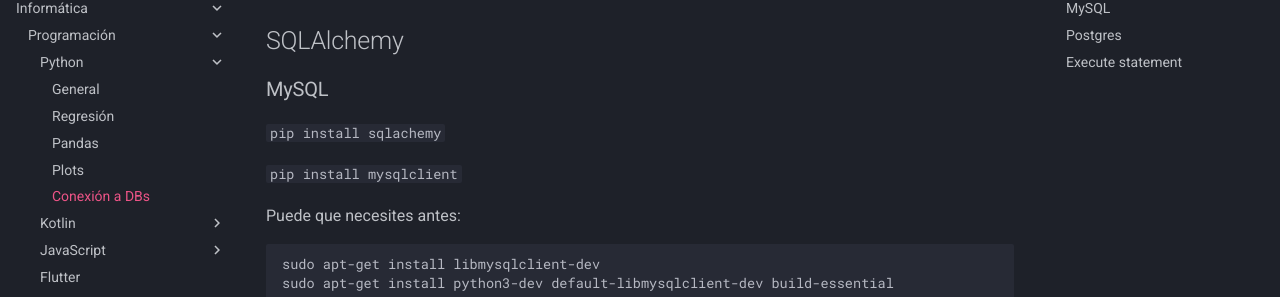
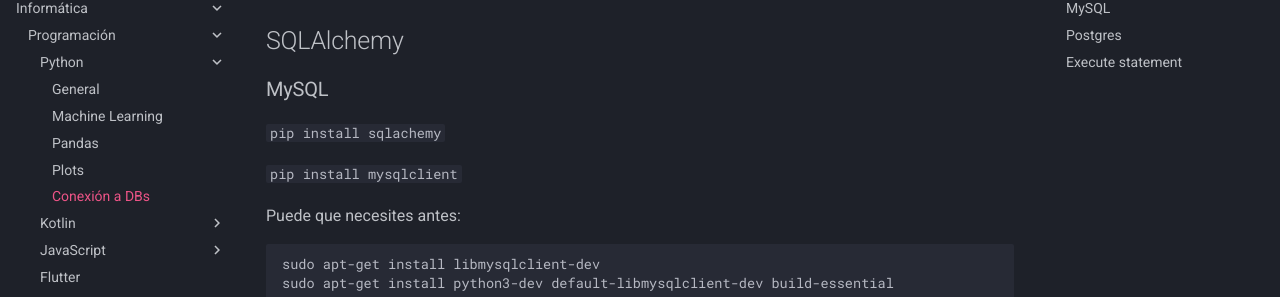
Before and after one commit to vatojavier/wiki, an MkDocs documentation site: the page built from docs/informatica/python/cDB.md, in a window 1280 px wide. Shown: the part 157-454 px from the top of the page. Built offline with MkDocs 1.6.1 and Material for MkDocs 9.7.7, drawn with Linux system fonts in a browser that asks for light colours; comment, search, counter and statistics services are not loaded.

Commit message:
Update mkdocs.yml

```diff
--- a/mkdocs.yml
+++ b/mkdocs.yml
@@ -6,7 +6,7 @@
     - Programación:
       - Python:
         - General: informatica/python/general.md
-        - Regresión: informatica/python/regresion.md
+        - Machine Learning: informatica/python/ml.md
         - Pandas: informatica/python/pandas.md
         - Plots: informatica/python/plots.md
         - Conexión a DBs: informatica/python/cDB.md
```
